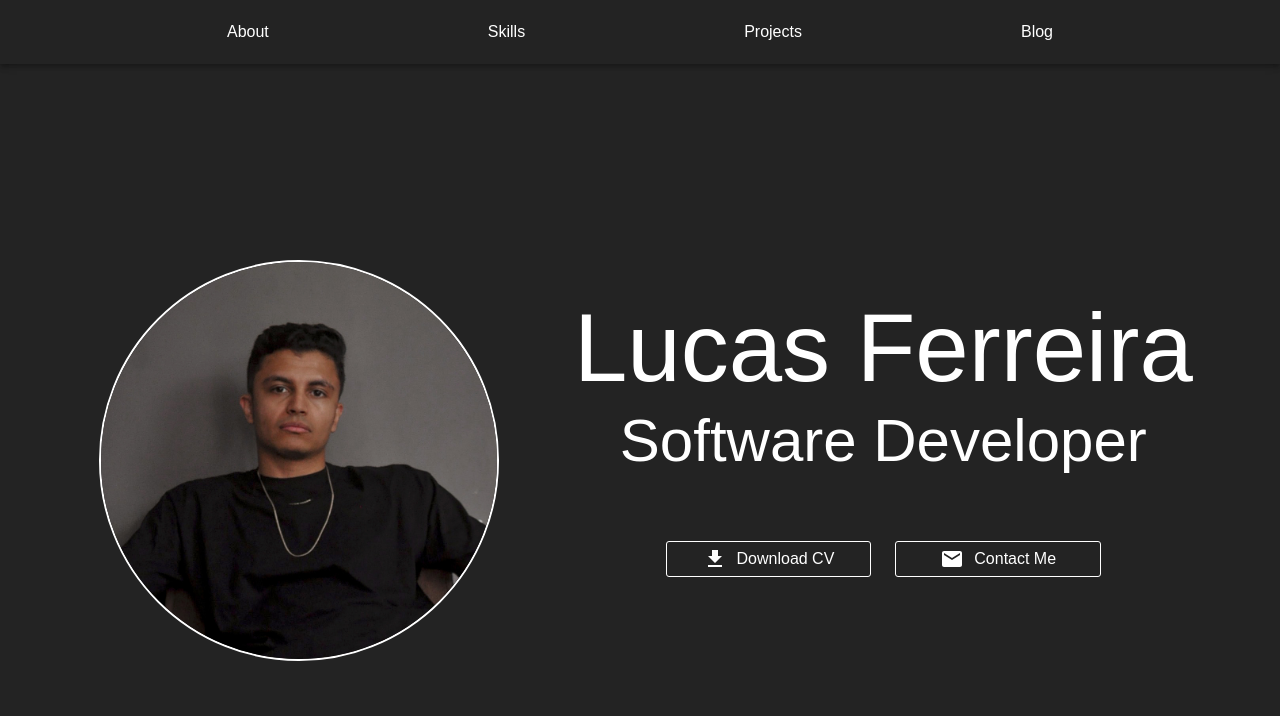
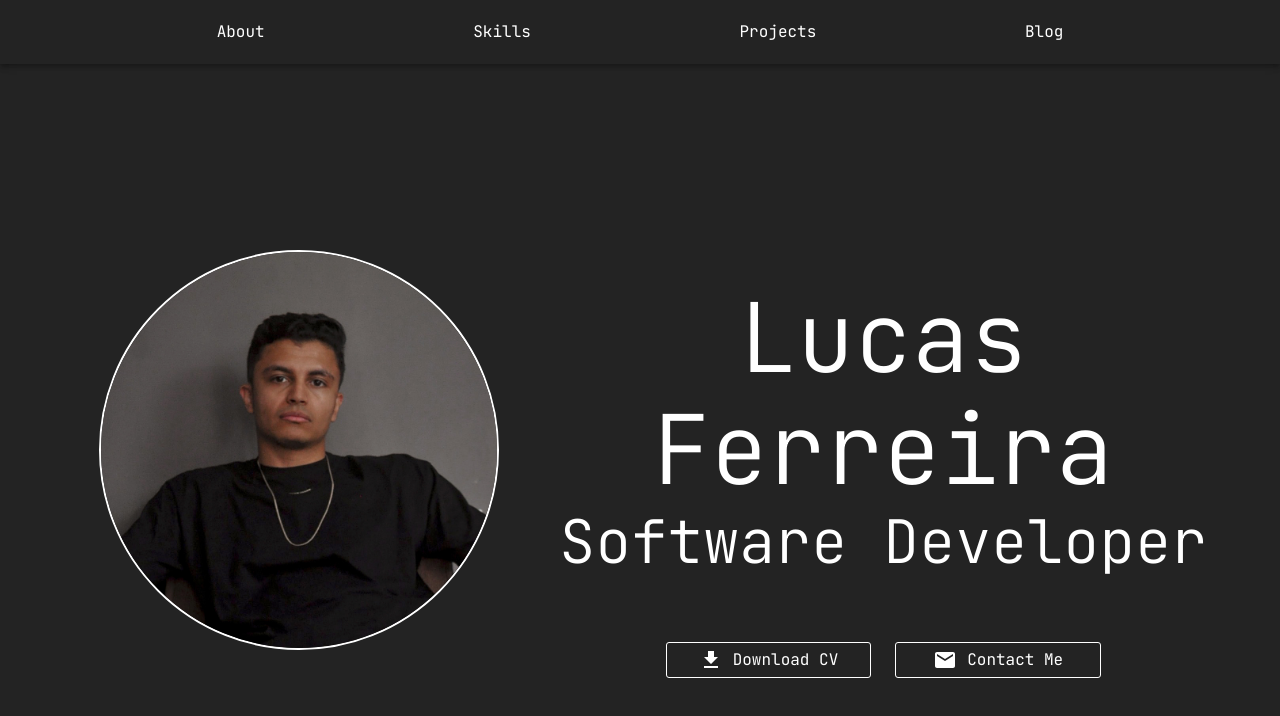
Before and after one commit to lucasfrr/lf-portfolio, a React (Vite) app: page / in a window 1280 px wide. Shown: the top 716 px of the page. Built offline with nearby package versions, Linux system fonts and the light colour scheme.

Commit message:
feat: add jetbrains mono font

```diff
--- a/index.html
+++ b/index.html
@@ -4,6 +4,11 @@
     <meta charset="UTF-8" />
     <link rel="icon" type="image/svg+xml" href="/vite.svg" />
     <meta name="viewport" content="initial-scale=1, width=device-width" />
+
+    <link rel="preconnect" href="https://fonts.googleapis.com">
+    <link rel="preconnect" href="https://fonts.gstatic.com" crossorigin>
+    <link href="https://fonts.googleapis.com/css2?family=Bebas+Neue&family=JetBrains+Mono:ital,wght@0,100..800;1,100..800&display=swap" rel="stylesheet">
+
     <title>Lucas Ferreira | Software Developer</title>
   </head>
   <body>
--- a/src/theme.ts
+++ b/src/theme.ts
@@ -10,7 +10,7 @@
     },
   },
   typography: {
-    fontFamily: "sans-serif"
+    fontFamily: "JetBrains Mono",
   }
 });
 
```
